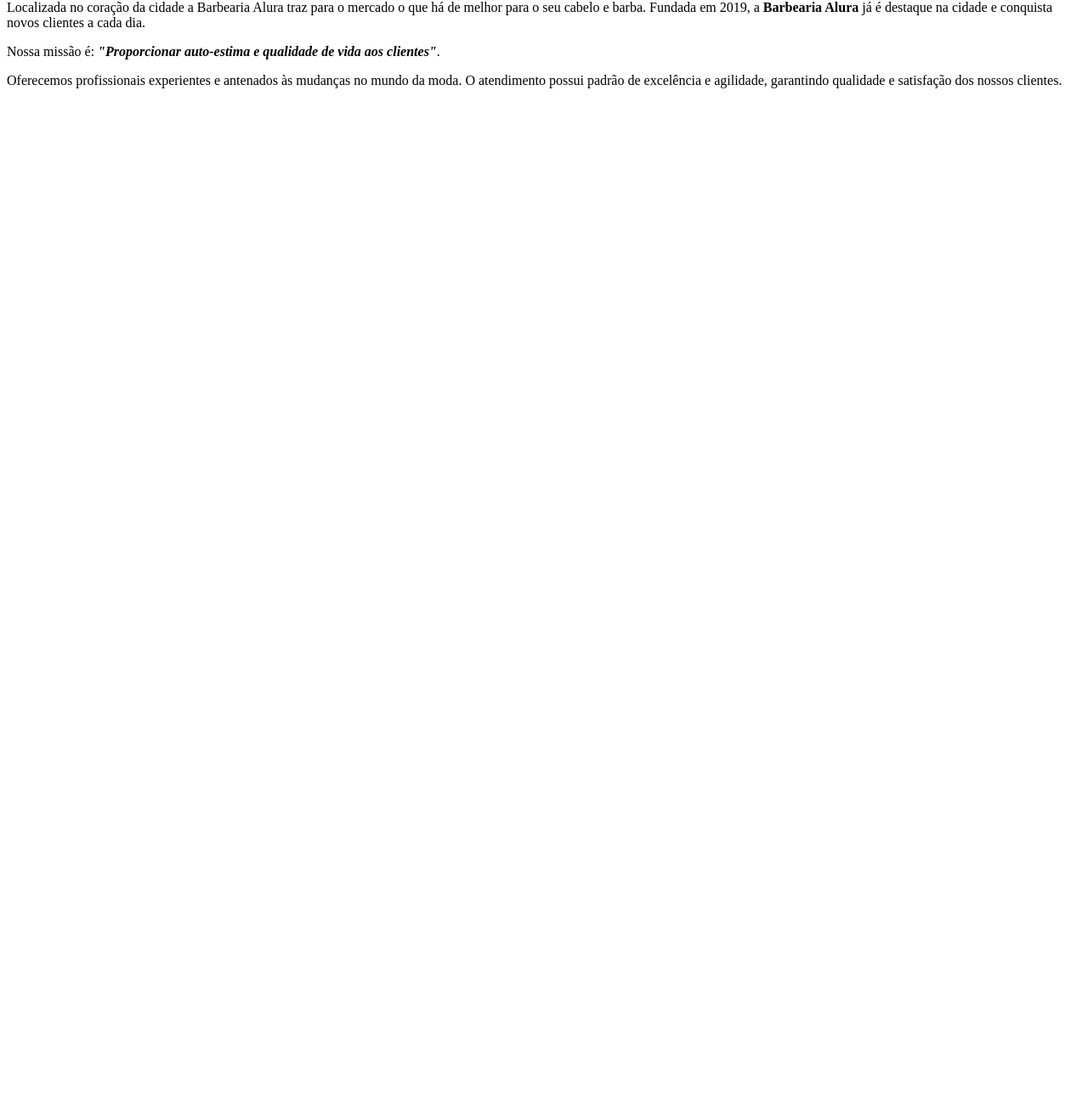
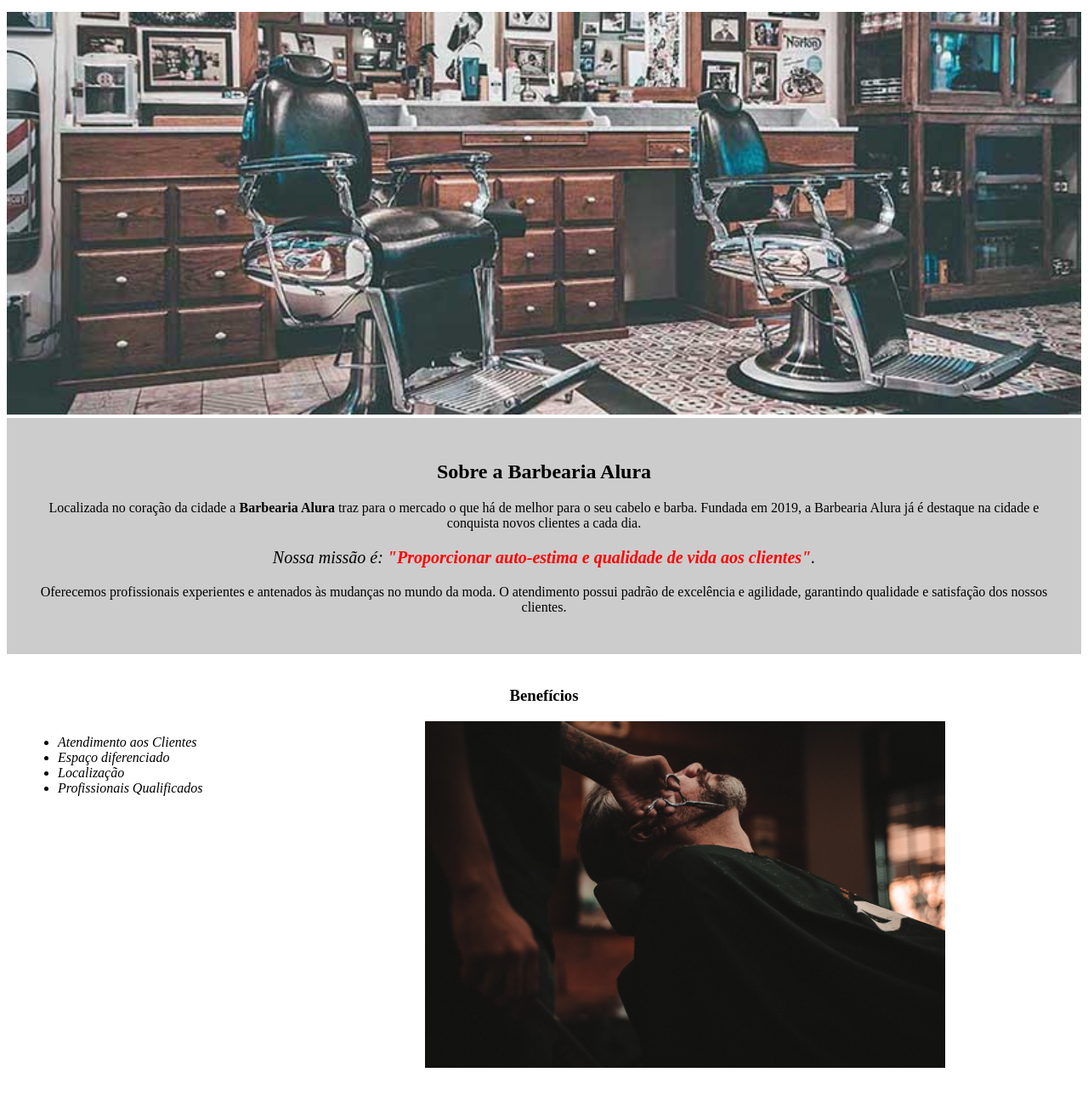
Before and after one commit to Sanches10/PC_joao-vitor, a plain HTML site: page index.html in a window 1280 px wide. Shown: the part 66-1355 px from the top of the page at 85% size. Before the commit the page ends 800 px from the top, so only its background shows below. Drawn offline with Linux system fonts and the light colour scheme.

Commit message:
27/10 - produtos

```diff
--- a/index.html
+++ b/index.html
@@ -1,16 +1,37 @@
-<html>
-<head>
-</head>
-<boody>
-<p><h1>Sobre a Barbearia Alura</h1></p>
+<!DOCTYPE html>
+<html lang="pt-br">
+	<head>
+		<meta charset="UTF-8">
+		<title>Barbearia Alura</title>
+		<link rel="stylesheet" href="style.css">
+	</head>
 
-<p>Localizada no coração da cidade a Barbearia Alura traz para o mercado o que há de melhor para o seu cabelo e barba. Fundada em 2019, a <strong> Barbearia Alura </strong> já é destaque na cidade e conquista novos clientes a cada dia.</p>
+	<body>
+		<header>
+			<h1 class="titulo-principal">Barbearia Alura</h1>
+		</header>
+		<img id="banner" src="banner.jpg">
+		<div class="principal">
+			<h2 class="titulo-centralizado">Sobre a Barbearia Alura</h2>
 
-<p>Nossa missão é: <em><strong> "Proporcionar auto-estima e qualidade de vida aos clientes"</strong></em>.</p>
+			<p>Localizada no coração da cidade a <strong>Barbearia Alura</strong> traz para o mercado o que há de melhor para o seu cabelo e barba. Fundada em 2019, a Barbearia Alura já é destaque na cidade e conquista novos clientes a cada dia.</p>
 
-<p>Oferecemos profissionais experientes e antenados às mudanças no mundo da moda. O atendimento possui padrão de excelência e agilidade, garantindo qualidade e satisfação dos nossos clientes.</p>
+			<p id="missao"><em>Nossa missão é: <strong>"Proporcionar auto-estima e qualidade de vida aos clientes"</strong>.</em></p>
 
+			<p>Oferecemos profissionais experientes e antenados às mudanças no mundo da moda. O atendimento possui padrão de excelência e agilidade, garantindo qualidade e satisfação dos nossos clientes.</p>
+		</div>
 
+		<div class="beneficios">
+			<h3 class="titulo-centralizado">Benefícios</h3>
+
+			<ul>
+				<li class="itens">Atendimento aos Clientes</li>
+				<li class="itens">Espaço diferenciado</li>
+				<li class="itens">Localização</li>
+				<li class="itens">Profissionais Qualificados</li>
+			</ul>
+
+			<img src="beneficios.jpg" class="imagembeneficios">
+		</div>
+	</body>
 </html>
-
-</boody>
--- /dev/null
+++ b/style.css
@@ -0,0 +1,48 @@
+#banner {
+	width:100%;
+}
+
+.principal{
+	background: #CCCCCC;
+	padding: 30px;
+}
+
+.titulo-principal {
+	padding-left: 20px;
+}
+
+.titulo-centralizado {
+	text-align: center
+}
+
+p {
+	text-align: center;
+}
+
+#missao {
+	font-size: 20px
+}
+
+em strong {
+	color: #FF0000;
+}
+
+.itens {
+	font-style: italic
+}
+
+.beneficios {
+	background: #FFFFFF;
+	padding: 20px;
+}
+
+ul {
+	display: inline-block;
+	vertical-align: top;
+	width: 20%;
+	margin-right: 15%;
+}
+
+.imagembeneficios {
+	width: 50%;
+}
```
Also changed, not shown: produtos.html (added, +19 -0 lines), banner.jpg (added), barba.jpg (added), beneficios.jpg (added), cabelo+barba.jpg (added), cabelo.jpg (added), logo-branco.png (added), logo.png (added), produtos.css (added).
